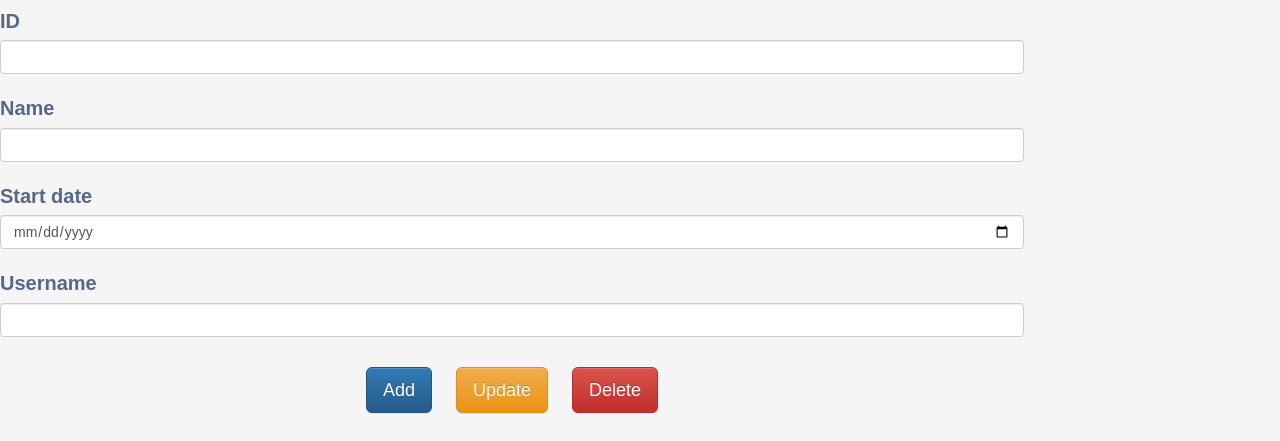
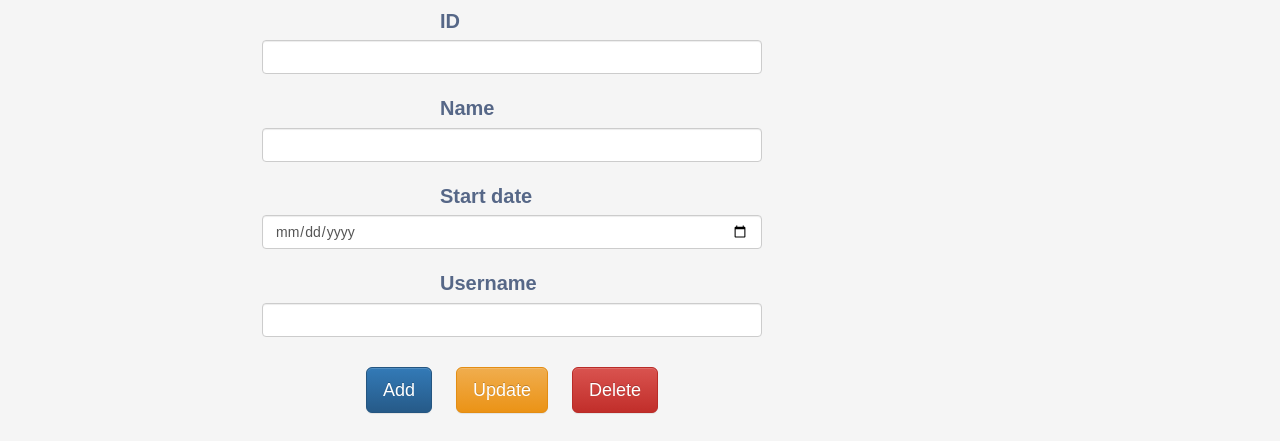
Before and after one commit to JulioRomeroCh/NaviTec, a plain HTML site: page NaviTEC/NaviTEC.html in a window 1280 px wide. Shown: the part 95-536 px from the top of the page. Drawn offline with nearby package versions, Linux system fonts and the light colour scheme; files whose address does not match are found by name.

Commit message:
Commit Lunes 21 1.0

```diff
--- a/NaviTEC/NaviTEC.html
+++ b/NaviTEC/NaviTEC.html
@@ -29,19 +29,19 @@
         <form id="CRUD Ayudantes Santa" method="post">
 
             <label> ID </label>
-            <input type="number" name="ID" class="form-control" required>
+            <input type="number" name="ID" size=40 style="width:500px" class="form-control" required>
             <br>
 
             <label>Name</label>
-            <input type="text" name="Name" class="form-control">
+            <input type="text" name="Name" size=40 style="width:500px" class="form-control">
             <br>
 
             <label>Start date</label>
-            <input type="date" name="Start date" class="form-control" required>
+            <input type="date" name="Start date" size=40 style="width:500px" class="form-control" required>
             <br>
 
             <label>Username</label>
-            <input type="text" name="username" class="form-control" required>
+            <input type="text" name="username" size=40 style="width:500px" class="form-control" required>
             <br>
 
             <center>
@@ -50,7 +50,6 @@
             <button type="submit" style="margin: 10px" class="btn btn-lg btn-warning"> Update </button>
 
             <button type="submit" style="margin: 10px" class="btn btn-lg btn-danger"> Delete </button>
-
             </center>
 
         </form>
--- a/NaviTEC/styles.css
+++ b/NaviTEC/styles.css
@@ -6,7 +6,7 @@ body{
 }
 
 h1 {
-    padding-bottom: 15px;
+    padding-bottom: 1px;
     background:linear-gradient(40deg, #34A65F, #235E6F) !important;
     color: #fff;
     padding: 16px 30px;
@@ -17,4 +17,13 @@ h1 {
 
 label {
     font-size: 20px;
+    padding-left: 440px;
+
   }
+
+
+
+input  {
+    margin-left: auto;
+    margin-right: auto;
+  }
```
